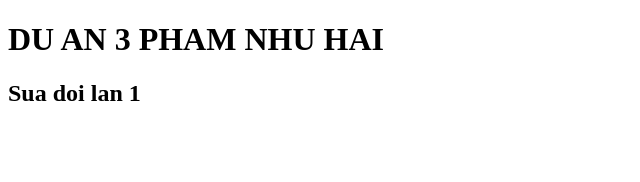
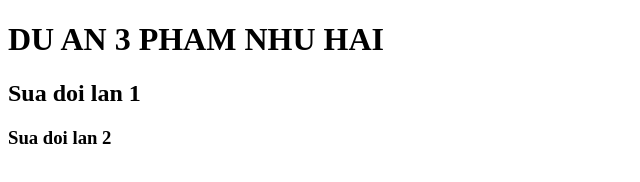
Before and after one commit to 21042003/DuAn3HP, a plain HTML site: page test.html in a window 1280 px wide. Shown: the whole page, without its empty margins (0-640 px from the left). Drawn offline with Linux system fonts and the light colour scheme.

Commit message:
sua doi lan 3

```diff
--- a/test.html
+++ b/test.html
@@ -8,5 +8,6 @@
   <body>
     <h1>DU AN 3 PHAM NHU HAI</h1>
     <h2>Sua doi lan 1</h2>
+    <h3>Sua doi lan 2</h3>
   </body>
 </html>
```
